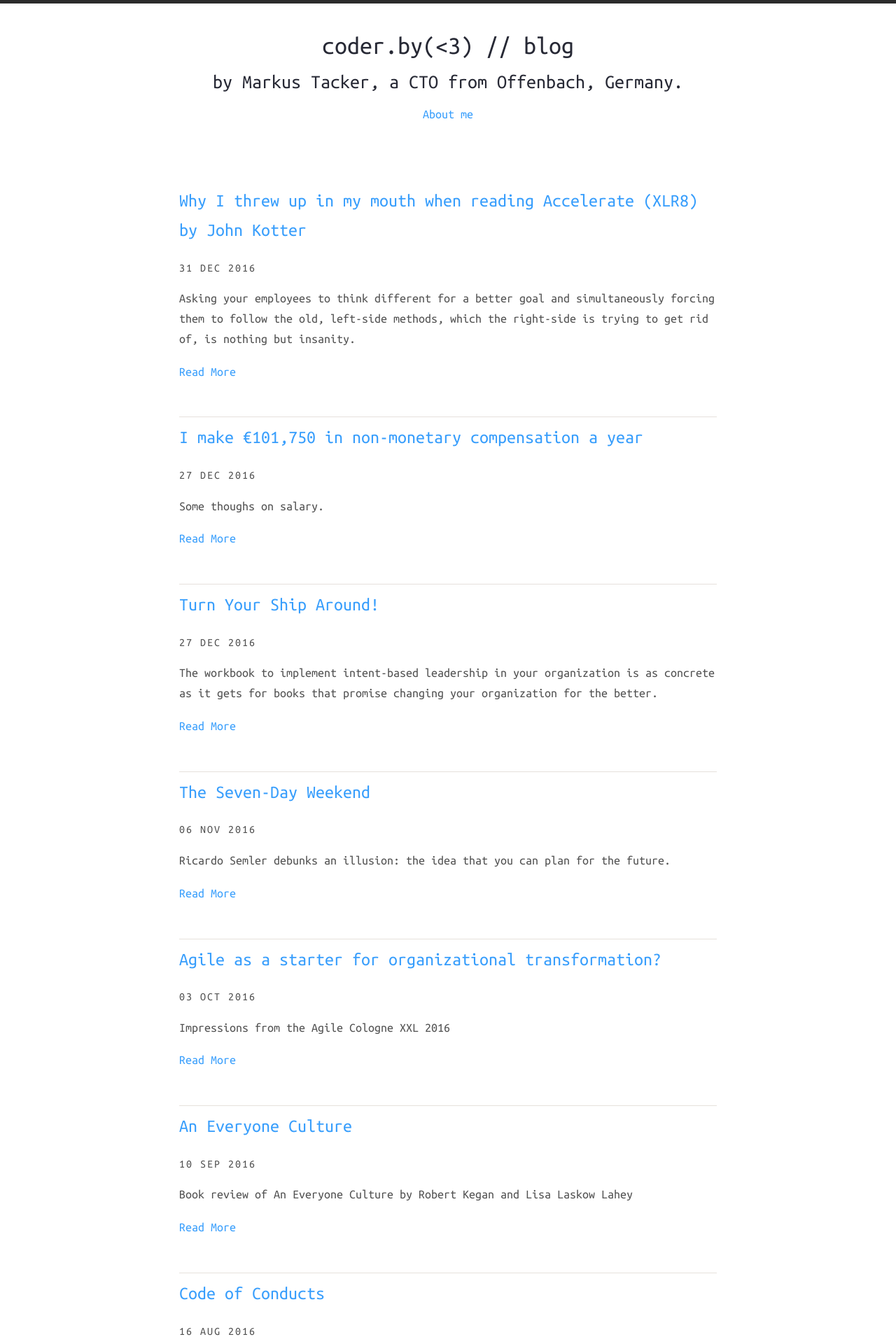
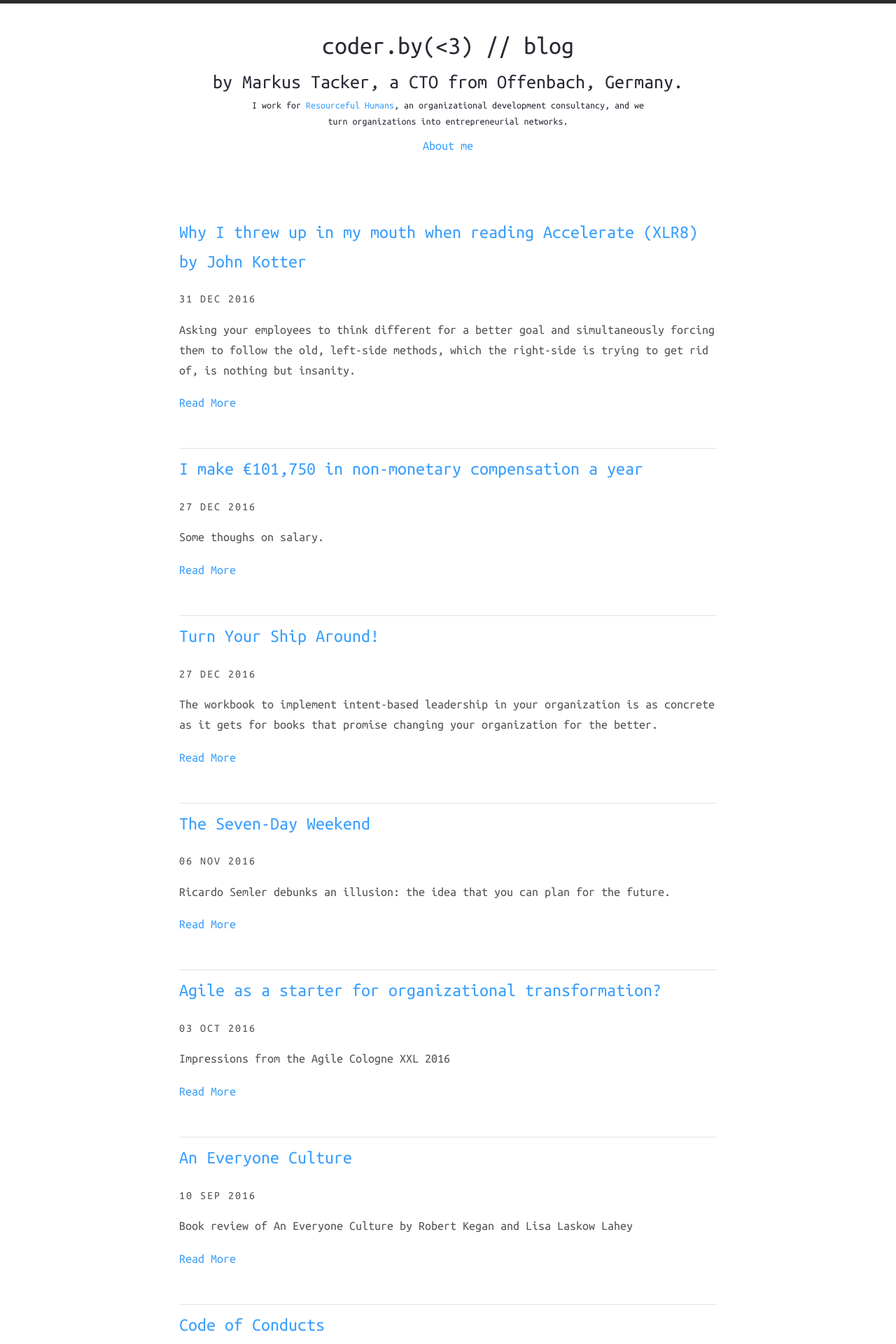
Before and after one commit to coderbyheart/blog, a Jekyll site: the page built from index.html, in a window 1280 px wide. Shown: the top 1920 px of the page at 70% size. Built offline with Jekyll 4.4.1, drawn with Linux system fonts in a browser that asks for light colours; nearby versions of some CDN libraries.

Commit message:
feat(Header): add subtitle

```diff
--- a/_layouts/default.html
+++ b/_layouts/default.html
@@ -41,6 +41,7 @@
             <div class="wc-container">
                 <h1><a href="{{ '/' | prepend:site.baseurl | prepend:site.url }}">{{ site.harmony.name }}</a></h1>
                 <h2>{{ site.harmony.description }}</h2>
+                <p><small>I work for <a href="http://www.resourceful-humans.com/?utm_source=coderbyheart&amp;utm_medium=blog&amp;utm_campaign=header" target="_blank">Resourceful Humans</a>, an organizational development consultancy, and we turn organizations into entrepreneurial networks.</small></p>
                 {% include header-links.html %}
             </div>
         </header>
--- a/assets/css/main.scss
+++ b/assets/css/main.scss
@@ -196,12 +196,14 @@
   color: $base-00;
   border-top: 5px $base-00 solid;
 
-  h1, h2 { text-align: center; color: inherit;}
-  a {
-    color: inherit;
-    &:hover, &:active, &:focus {
-      border-bottom-color: transparent;
-    }
+  h1, h2, p { text-align: center; color: inherit;}
+
+  p {
+      @include MQ(M) {
+        width: 75%;
+        margin-left: 12.5%;
+      }
+
   }
 
   ul {
```
